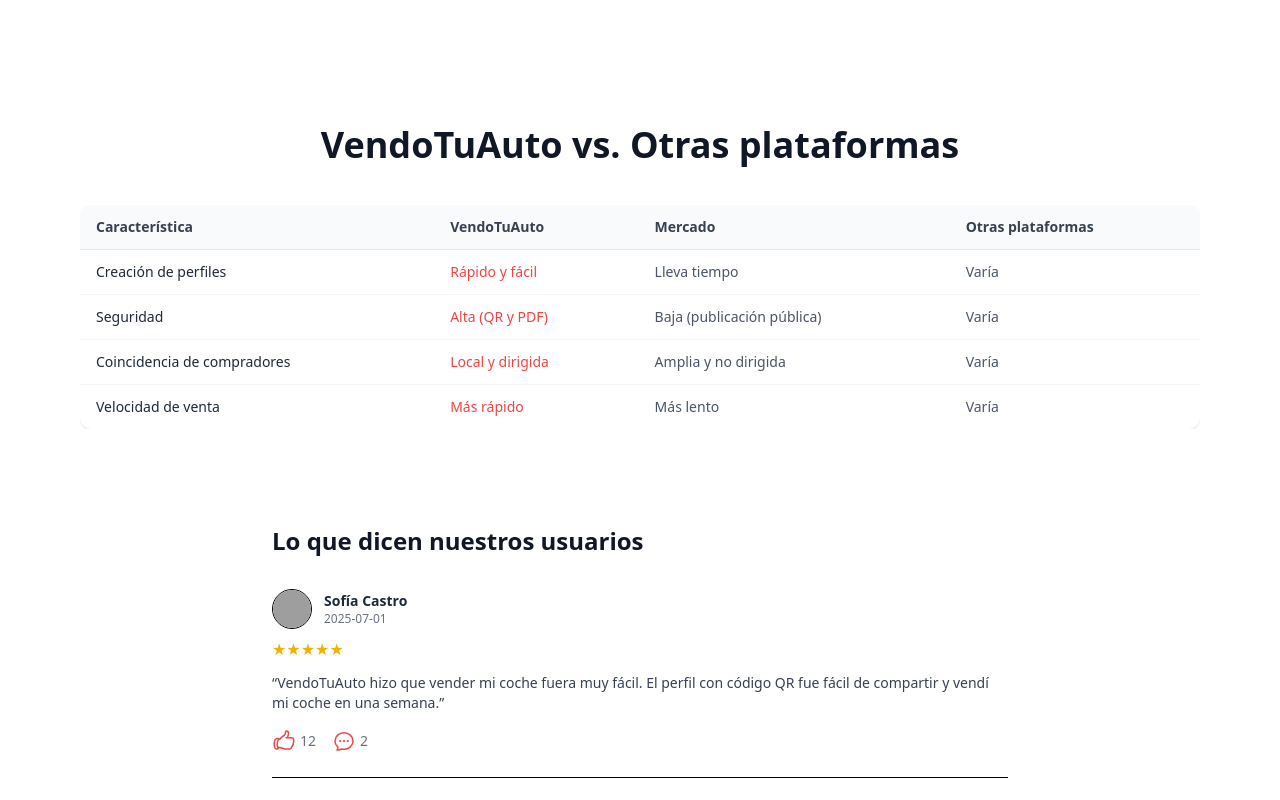
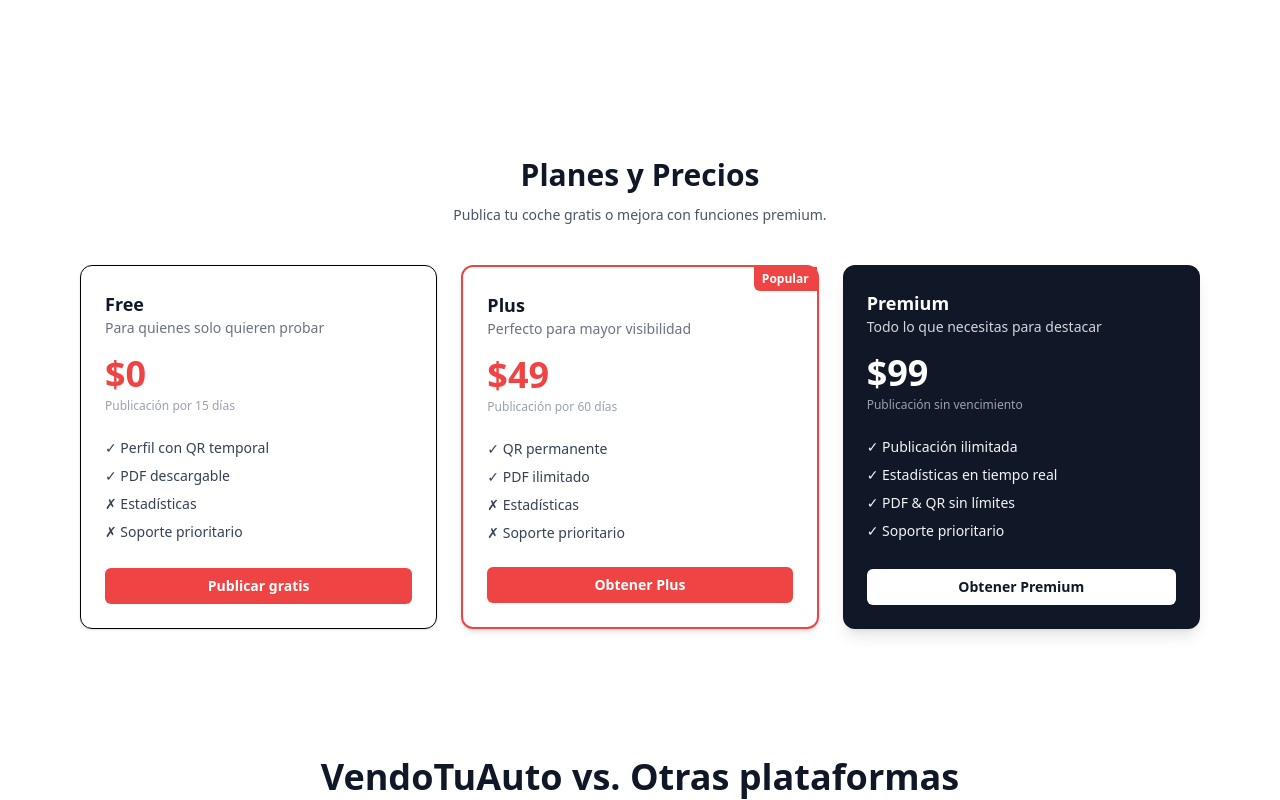
Before and after one commit to jc-group/vendotuauto-landing, an Astro site: page / in a window 1280 px wide. Shown: the part 1759-2559 px from the top of the page. Built offline with nearby package versions, Linux system fonts and the light colour scheme; Astro itself is replaced by a stand-in of ours; grey boxes are pictures that could not be loaded.

Commit message:
feat: add Pricing component to showcase pricing plans and enhance user decision-making

```diff
--- /dev/null
+++ b/src/components/Pricing.astro
@@ -0,0 +1,76 @@
+<section id="precios" class="py-20 bg-white">
+  <div class="max-w-6xl mx-auto px-4 text-center">
+    <h2 class="text-3xl font-bold text-gray-900 mb-3">Planes y Precios</h2>
+    <p class="text-gray-600 mb-10 text-sm">
+      Publica tu coche gratis o mejora con funciones premium.
+    </p>
+
+    <div class="grid gap-6 md:grid-cols-3 text-left">
+      <!-- Plan Free -->
+      <div class="border rounded-xl p-6 shadow-sm bg-white flex flex-col">
+        <h3 class="text-lg font-semibold text-gray-900">Free</h3>
+        <p class="text-sm text-gray-500 mb-4">Para quienes solo quieren probar</p>
+        <div class="text-4xl font-bold text-[#EF4444] mb-1">$0</div>
+        <p class="text-xs text-gray-400 mb-6">Publicación por 15 días</p>
+        <ul class="space-y-2 text-sm text-gray-700 flex-1">
+          <li>✓ Perfil con QR temporal</li>
+          <li>✓ PDF descargable</li>
+          <li>✗ Estadísticas</li>
+          <li>✗ Soporte prioritario</li>
+        </ul>
+        <a
+          href="/publicar"
+          class="mt-6 bg-[#EF4444] hover:bg-[#EF4444] text-white text-sm font-semibold text-center py-2 rounded-md"
+        >
+          Publicar gratis
+        </a>
+      </div>
+
+      <!-- Plan Plus (destacado) -->
+      <div
+        class="border-2 border-[#EF4444] rounded-xl p-6 shadow-md bg-white flex flex-col relative"
+      >
+        <span
+          class="absolute top-0 right-0 text-xs font-semibold text-white bg-[#EF4444] px-2 py-1 rounded-bl-md"
+          >Popular</span
+        >
+        <h3 class="text-lg font-semibold text-gray-900">Plus</h3>
+        <p class="text-sm text-gray-500 mb-4">Perfecto para mayor visibilidad</p>
+        <div class="text-4xl font-bold text-[#EF4444] mb-1">$49</div>
+        <p class="text-xs text-gray-400 mb-6">Publicación por 60 días</p>
+        <ul class="space-y-2 text-sm text-gray-700 flex-1">
+          <li>✓ QR permanente</li>
+          <li>✓ PDF ilimitado</li>
+          <li>✗ Estadísticas</li>
+          <li>✗ Soporte prioritario</li>
+        </ul>
+        <a
+          href="/publicar"
+          class="mt-6 bg-[#EF4444] hover:bg-[#EF4444] text-white text-sm font-semibold text-center py-2 rounded-md"
+        >
+          Obtener Plus
+        </a>
+      </div>
+
+      <!-- Plan Premium (oscuro) -->
+      <div class="bg-gray-900 text-white rounded-xl p-6 shadow-lg flex flex-col">
+        <h3 class="text-lg font-semibold">Premium</h3>
+        <p class="text-sm text-gray-300 mb-4">Todo lo que necesitas para destacar</p>
+        <div class="text-4xl font-bold text-white mb-1">$99</div>
+        <p class="text-xs text-gray-400 mb-6">Publicación sin vencimiento</p>
+        <ul class="space-y-2 text-sm text-gray-100 flex-1">
+          <li>✓ Publicación ilimitada</li>
+          <li>✓ Estadísticas en tiempo real</li>
+          <li>✓ PDF & QR sin límites</li>
+          <li>✓ Soporte prioritario</li>
+        </ul>
+        <a
+          href="/publicar"
+          class="mt-6 bg-white text-gray-900 hover:bg-gray-100 font-semibold text-sm text-center py-2 rounded-md"
+        >
+          Obtener Premium
+        </a>
+      </div>
+    </div>
+  </div>
+</section>
--- a/src/pages/index.astro
+++ b/src/pages/index.astro
@@ -9,6 +9,7 @@
 import CallToAction from '@components/CallToAction.astro';
 import Faq from '@components/Faq.astro';
 import Footer from '@components/Footer.astro';
+import Pricing from '@components/Pricing.astro';
 
 // Welcome to Astro! Wondering what to do next? Check out the Astro documentation at https://docs.astro.build
 // Don't want to use any of this? Delete everything in this file, the `assets`, `components`, and `layouts` directories, and start fresh.
@@ -20,6 +21,7 @@
     <Hero />
     <Benefits />
     <HowItWorks />
+    <Pricing />
     <ComparisonTable />
     <Testimonials />
     <CallToAction />
```
